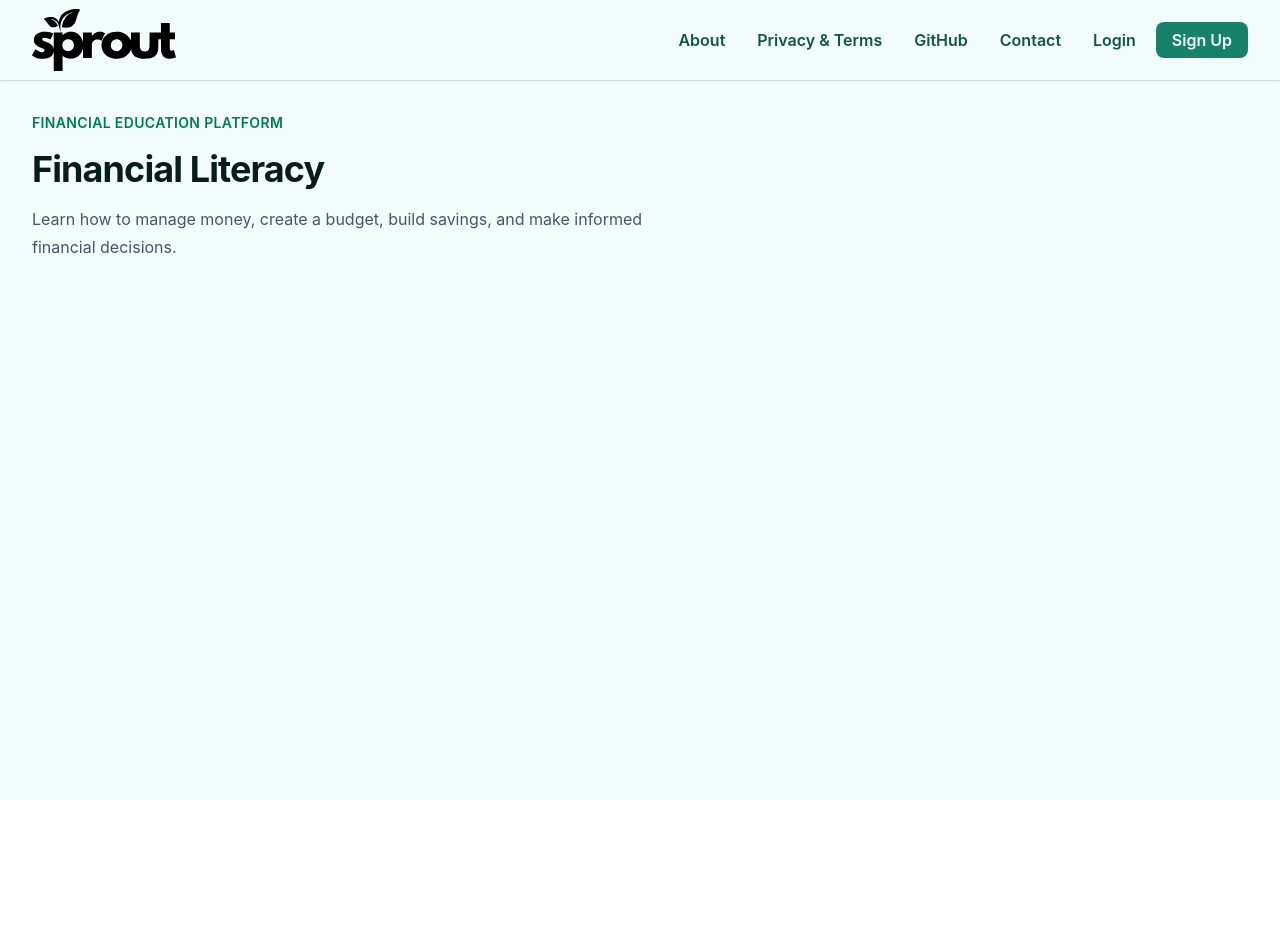
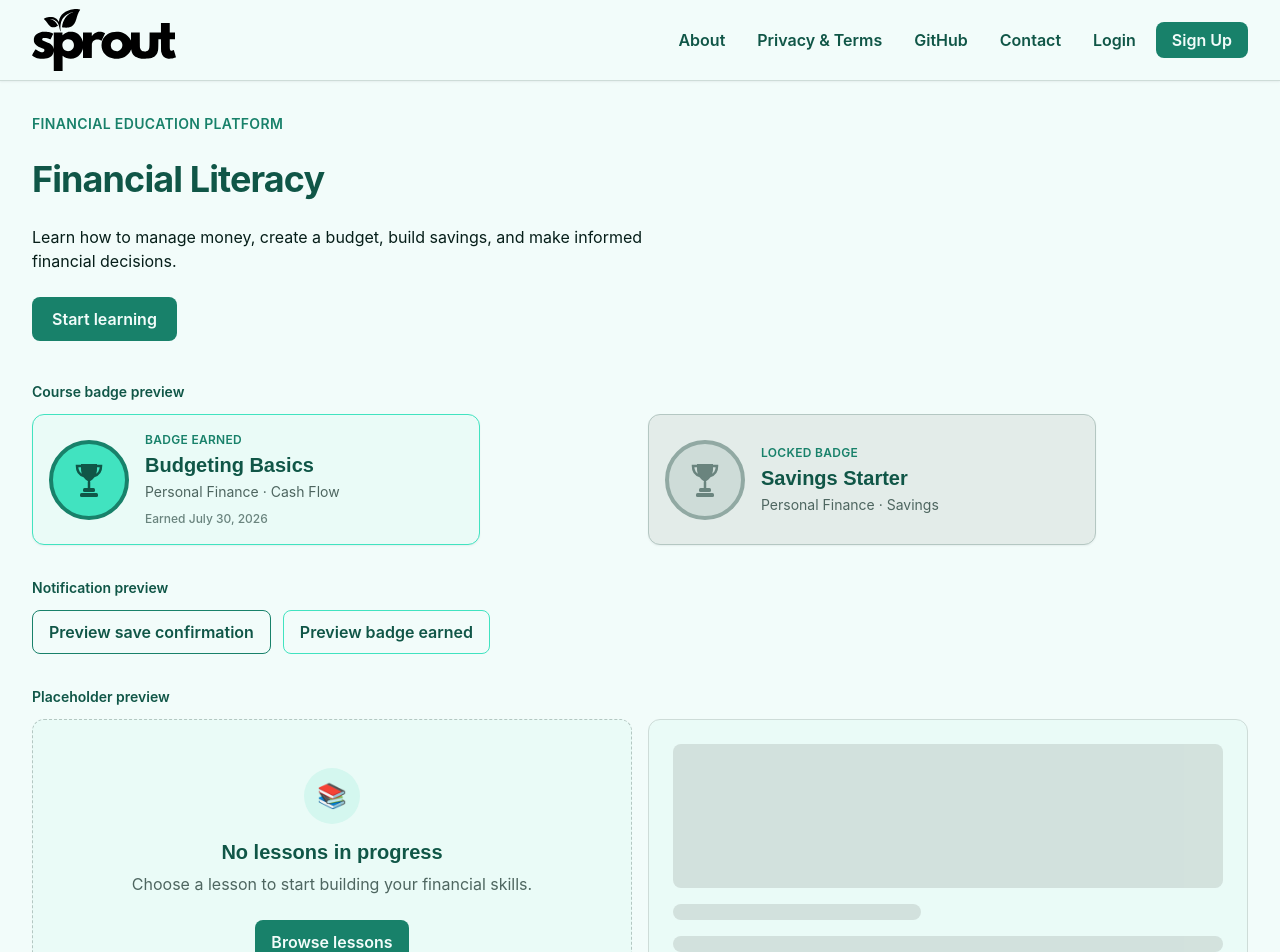
Before and after one commit to Code-the-Dream-School/summer-26-js-practicum-team2, a React (Vite) app in the folder frontend/: page / in a window 1280 px wide. Shown: the top 952 px of the page. Before the commit the page ends 800 px from the top, so only its background shows below. Built offline with nearby package versions, Linux system fonts and the light colour scheme.

Commit message:
Render examples of shared components in HomePage

```diff
--- a/frontend/src/pages/HomePage.jsx
+++ b/frontend/src/pages/HomePage.jsx
@@ -1,16 +1,164 @@
+import { useState } from 'react'
+import Badge from '../components/ui/Badge.jsx'
+import EmptyState from '../components/ui/EmptyState.jsx'
+import Modal from '../components/ui/Modal.jsx'
+import { SkeletonLine, SkeletonRectangle } from '../components/ui/Skeleton.jsx'
+import Toast from '../components/ui/Toast.jsx'
+
 function HomePage() {
+  const [isModalOpen, setIsModalOpen] = useState(false)
+
+  const [toast, setToast] = useState({
+    isOpen: false,
+    message: '',
+    variant: 'default',
+  })
+
+  const showToast = (message, variant = 'default') => {
+    setToast({
+      isOpen: true,
+      message,
+      variant,
+    })
+  }
+
+  const closeToast = () => {
+    setToast({
+      ...toast,
+      isOpen: false,
+    })
+  }
+
   return (
-    <section className="space-y-4">
-      <p className="text-sm font-semibold uppercase tracking-wide text-emerald-700">
+    <section className="space-y-6">
+      {/* Page introduction */}
+      <p className="text-small font-semibold uppercase tracking-wide text-primary">
         Financial education platform
       </p>
 
-      <h1 className="text-3xl font-bold tracking-tight sm:text-4xl">Financial Literacy</h1>
+      <h1 className="text-h1 font-bold tracking-tight text-heading">Financial Literacy</h1>
 
-      <p className="max-w-2xl leading-7 text-slate-600">
+      <p className="max-w-2xl leading-normal text-foreground">
         Learn how to manage money, create a budget, build savings, and make informed financial
         decisions.
       </p>
+
+      <button
+        type="button"
+        onClick={() => setIsModalOpen(true)}
+        className="inline-flex min-h-11 items-center justify-center rounded-md bg-primary px-5 py-2.5 font-semibold text-on-primary hover:bg-primary-hover"
+      >
+        Start learning
+      </button>
+
+      {/* Achievement badge preview */}
+      <div className="space-y-3 pt-4">
+        <p className="text-small font-semibold text-heading">Course badge preview</p>
+
+        <div className="grid gap-4 sm:grid-cols-2">
+          <Badge
+            title="Budgeting Basics"
+            course="Personal Finance · Cash Flow"
+            earnedDate="July 30, 2026"
+          />
+          <Badge title="Savings Starter" course="Personal Finance · Savings" earned={false} />
+        </div>
+      </div>
+
+      {/* Toast preview */}
+      <div className="space-y-3 pt-2">
+        <p className="text-small font-semibold text-heading">Notification preview</p>
+
+        <div className="flex flex-wrap gap-3">
+          <button
+            type="button"
+            onClick={() => showToast('Your progress was saved.', 'success')}
+            className="min-h-11 rounded-md border border-primary px-4 py-2 font-semibold text-heading hover:bg-surface-inset"
+          >
+            Preview save confirmation
+          </button>
+
+          <button
+            type="button"
+            onClick={() => showToast('Badge earned: Budgeting Basics!', 'badge')}
+            className="min-h-11 rounded-md border border-primary-alt px-4 py-2 font-semibold text-heading hover:bg-surface-raised"
+          >
+            Preview badge earned
+          </button>
+        </div>
+      </div>
+
+      {/* Empty state and loading preview */}
+      <div className="space-y-3 pt-2">
+        <p className="text-small font-semibold text-heading">Placeholder preview</p>
+
+        <div className="grid gap-4 lg:grid-cols-2">
+          <EmptyState
+            icon={<span aria-hidden="true">📚</span>}
+            title="No lessons in progress"
+            message="Choose a lesson to start building your financial skills."
+            action={
+              <a
+                href="/lessons"
+                className="inline-flex min-h-11 items-center justify-center rounded-md bg-primary px-4 py-2 font-semibold text-on-primary hover:bg-primary-hover"
+              >
+                Browse lessons
+              </a>
+            }
+          />
+
+          <div
+            aria-label="Loading lesson preview"
+            aria-busy="true"
+            className="space-y-4 rounded-lg border border-neutral-200 bg-surface-raised p-6"
+          >
+            <SkeletonRectangle height={144} />
+            <SkeletonLine width="45%" />
+            <SkeletonLine />
+            <SkeletonLine width="80%" />
+          </div>
+        </div>
+      </div>
+
+      {/* Welcome modal */}
+      <Modal
+        isOpen={isModalOpen}
+        onClose={() => setIsModalOpen(false)}
+        title="Welcome to Sprout"
+        description="Build practical money skills one lesson at a time."
+        footer={
+          <>
+            <button
+              type="button"
+              onClick={() => setIsModalOpen(false)}
+              className="min-h-11 rounded-md border border-neutral-300 px-4 py-2 font-semibold text-heading hover:bg-surface-inset"
+            >
+              Not now
+            </button>
+
+            <a
+              href="/register"
+              className="inline-flex min-h-11 items-center justify-center rounded-md bg-primary px-4 py-2 font-semibold text-on-primary hover:bg-primary-hover"
+            >
+              Create an account
+            </a>
+          </>
+        }
+      >
+        <p className="leading-normal">
+          Create a free account to save your progress as you learn about budgeting, cash flow, and
+          saving.
+        </p>
+      </Modal>
+
+      {/* Toast notification */}
+      <Toast
+        isOpen={toast.isOpen}
+        message={toast.message}
+        variant={toast.variant}
+        duration={4000}
+        onClose={closeToast}
+      />
     </section>
   )
 }
```
